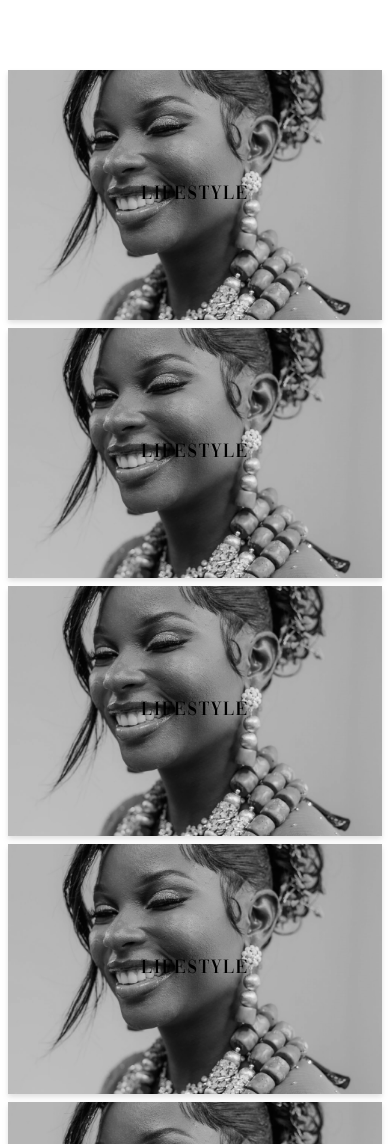
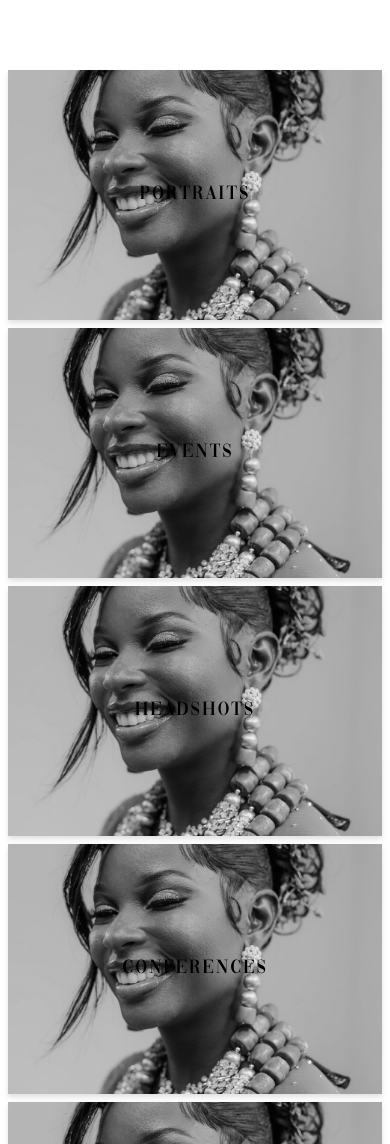
Before and after one commit to HenryAgu/Oba-Nathan, a Next.js app: page / in a window 390 px wide. Shown: the part 182-1326 px from the top of the page. Built offline with nearby package versions, Linux system fonts and the light colour scheme; a web font is replaced by a local one.

Commit message:
feat: refactor small screen version

```diff
--- a/src/app/page.tsx
+++ b/src/app/page.tsx
@@ -2,6 +2,39 @@ import Image from "next/image";
 import Link from "next/link";
 
 export default function Home() {
+
+  const imageCategories = [
+    {
+      title: "Portraits",
+      cover: "/images/image.webp",
+      path: "",
+    },
+    {
+      title: "Events",
+      cover: "/images/image.webp",
+      path: "",
+    },
+    {
+      title: "Headshots",
+      cover: "/images/image.webp",
+      path: "",
+    },
+    {
+      title: "Conferences",
+      cover: "/images/image.webp",
+      path: "",
+    },
+    {
+      title: "lifestyle",
+      cover: "/images/image.webp",
+      path: "",
+    },
+    {
+      title: "Weddings",
+      cover: "/images/image.webp",
+      path: "",
+    },
+  ];
   return (
     <main className="container mx-auto">
       <header className="flex flex-col gap-y-2 items-center justify-center py-14 pb-24">
@@ -9,7 +42,10 @@ export default function Home() {
           oba nathan
         </h1>
         <div className="flex items-center gap-x-4">
-          <Link href="https://x.com/Oba__Nathan?t=GblSQE7bfeLs3f3i9mrLPQ&s=09" target="_blank">
+          <Link
+            href="https://x.com/Oba__Nathan?t=GblSQE7bfeLs3f3i9mrLPQ&s=09"
+            target="_blank"
+          >
             <Image
               src="/images/x.png"
               alt="x-icon"
@@ -27,7 +63,10 @@ export default function Home() {
               className="grayscale-0"
             />
           </Link>
-          <Link href="https://www.instagram.com/oba_nathan?igsh=MTVsNms3Ync0MTcw" target="_blank">
+          <Link
+            href="https://www.instagram.com/oba_nathan?igsh=MTVsNms3Ync0MTcw"
+            target="_blank"
+          >
             <Image
               src="/images/instagram.png"
               alt="instagram-icon"
@@ -36,7 +75,10 @@ export default function Home() {
               className="grayscale-0"
             />
           </Link>
-          <Link href="https://www.instagram.com/oba_nathan?igsh=MTVsNms3Ync0MTcw" target="_blank">
+          <Link
+            href="https://www.instagram.com/oba_nathan?igsh=MTVsNms3Ync0MTcw"
+            target="_blank"
+          >
             <Image
               src="/images/behance.png"
               alt="behance-icon"
@@ -50,75 +92,69 @@ export default function Home() {
       {/* Big screen version */}
       <section className="hidden md:flex xl:flex flex-col gap-y-2 pb-24">
         <div className="flex gap-2">
-          <div className="md:basis-[60%] xl:basis-[65%] flex items-center justify-center drop-shadow-md bg-[url('/images/image.webp')] bg-cover bg-center bg-no-repeat object-fill md:h-[450px] xl:h-[650px] grayscale hover:grayscale-0 transition duration-300 ease-in-out">
+          <Link href="" className="md:basis-[60%] xl:basis-[65%]">
+            <div className="w-full flex items-center justify-center drop-shadow-md bg-[url('/images/image.webp')] bg-cover bg-center bg-no-repeat object-fill md:h-[450px] xl:h-[650px] grayscale hover:grayscale-0 transition duration-300 ease-in-out">
               <p className="font-vogue uppercase text-xl font-semibold tracking-widest">
                 Lifestyle
               </p>
             </div>
-          <div className="md:basis-[40%] xl:basis-[35%] flex items-center justify-center drop-shadow-md bg-[url('/images/image.webp')] bg-cover bg-center bg-no-repeat object-fill md:h-[450px] xl:h-[650px] grayscale hover:grayscale-0 transition duration-300 ease-in-out">
+          </Link>
+          <Link href="" className="md:basis-[40%] xl:basis-[35%]">
+            <div className="w-full flex items-center justify-center drop-shadow-md bg-[url('/images/image.webp')] bg-cover bg-center bg-no-repeat object-fill md:h-[450px] xl:h-[650px] grayscale hover:grayscale-0 transition duration-300 ease-in-out">
               <p className="font-vogue uppercase text-xl font-semibold tracking-widest">
                 Lifestyle
               </p>
             </div>
+          </Link>
         </div>
         <div className="flex gap-2">
-          <div className="md:basis-[40%] basis-[35%] flex items-center justify-center drop-shadow-md bg-[url('/images/image.webp')] bg-cover bg-center bg-no-repeat object-fill md:h-[450px] h-[650px] grayscale hover:grayscale-0 transition duration-300 ease-in-out">
+          <Link href="" className="md:basis-[40%] basis-[35%]">
+            <div className="w-full flex items-center justify-center drop-shadow-md bg-[url('/images/image.webp')] bg-cover bg-center bg-no-repeat object-fill md:h-[450px] h-[650px] grayscale hover:grayscale-0 transition duration-300 ease-in-out">
               <p className="font-vogue uppercase text-xl font-semibold tracking-widest">
                 Lifestyle
               </p>
             </div>
-          <div className="md:basis-[60%] basis-[65%] flex items-center justify-center drop-shadow-md bg-[url('/images/image.webp')] bg-cover bg-center bg-no-repeat object-fill md:h-[450px] h-[650px] grayscale hover:grayscale-0 transition duration-300 ease-in-out">
+          </Link>
+          <Link href="" className="md:basis-[60%] basis-[65%]">
+            <div className="w-full flex items-center justify-center drop-shadow-md bg-[url('/images/image.webp')] bg-cover bg-center bg-no-repeat object-fill md:h-[450px] h-[650px] grayscale hover:grayscale-0 transition duration-300 ease-in-out">
               <p className="font-vogue uppercase text-xl font-semibold tracking-widest">
                 Lifestyle
               </p>
             </div>
+          </Link>
         </div>
         <div className="flex gap-2">
-          <div className="md:basis-[60%] basis-[65%] flex items-center justify-center drop-shadow-md bg-[url('/images/image.webp')] bg-cover bg-center bg-no-repeat object-fill md:h-[450px] h-[650px] grayscale hover:grayscale-0 transition duration-300 ease-in-out">
+          <Link href="" className="md:basis-[60%] basis-[65%]">
+            <div className="w-full flex items-center justify-center drop-shadow-md bg-[url('/images/image.webp')] bg-cover bg-center bg-no-repeat object-fill md:h-[450px] h-[650px] grayscale hover:grayscale-0 transition duration-300 ease-in-out">
               <p className="font-vogue uppercase text-xl font-semibold tracking-widest">
                 Lifestyle
               </p>
             </div>
-          <div className="md:basis-[40%] basis-[35%] flex items-center justify-center drop-shadow-md bg-[url('/images/image.webp')] bg-cover bg-center bg-no-repeat object-fill md:h-[450px] h-[650px] grayscale hover:grayscale-0 transition duration-300 ease-in-out">
+          </Link>
+          <Link href="" className="md:basis-[40%] basis-[35%]">
+            <div className="w-full flex items-center justify-center drop-shadow-md bg-[url('/images/image.webp')] bg-cover bg-center bg-no-repeat object-fill md:h-[450px] h-[650px] grayscale hover:grayscale-0 transition duration-300 ease-in-out">
               <p className="font-vogue uppercase text-xl font-semibold tracking-widest">
                 Lifestyle
               </p>
             </div>
+          </Link>
         </div>
       </section>
 
       {/* Small screen version */}
       <section className="flex flex-col gap-y-2 md:hidden lg:hidden xl:hidden w-full px-2 pb-24">
-        <div className="flex items-center justify-center drop-shadow-md grayscale bg-[url('/images/image.webp')] bg-cover bg-center bg-no-repeat object-fill h-[250px] w-full hover:grayscale-0 transition duration-300 ease-in-out">
+        {imageCategories.map((category) => (
+          <Link href={category.path}>
+            <div
+              className={`flex items-center justify-center drop-shadow-md grayscale bg-cover bg-center bg-no-repeat object-fill h-[250px] w-full hover:grayscale-0 transition duration-300 ease-in-out`}
+              style={{ backgroundImage: `url(${category.cover})` }}
+            >
               <p className="font-vogue uppercase text-xl font-semibold tracking-widest">
-            Lifestyle
+                {category.title}
               </p>
             </div>
-        <div className="flex items-center justify-center drop-shadow-md grayscale bg-[url('/images/image.webp')] bg-cover bg-center bg-no-repeat object-fill h-[250px] w-full hover:grayscale-0 transition duration-300 ease-in-out">
-          <p className="font-vogue uppercase text-xl font-semibold tracking-widest">
-            Lifestyle
-          </p>
-        </div>
-        <div className="flex items-center justify-center drop-shadow-md grayscale bg-[url('/images/image.webp')] bg-cover bg-center bg-no-repeat object-fill h-[250px] w-full hover:grayscale-0 transition duration-300 ease-in-out">
-          <p className="font-vogue uppercase text-xl font-semibold tracking-widest">
-            Lifestyle
-          </p>
-        </div>
-        <div className="flex items-center justify-center drop-shadow-md grayscale bg-[url('/images/image.webp')] bg-cover bg-center bg-no-repeat object-fill h-[250px] w-full hover:grayscale-0 transition duration-300 ease-in-out">
-          <p className="font-vogue uppercase text-xl font-semibold tracking-widest">
-            Lifestyle
-          </p>
-        </div>
-        <div className="flex items-center justify-center drop-shadow-md grayscale bg-[url('/images/image.webp')] bg-cover bg-center bg-no-repeat object-fill h-[250px] w-full hover:grayscale-0 transition duration-300 ease-in-out">
-          <p className="font-vogue uppercase text-xl font-semibold tracking-widest">
-            Lifestyle
-          </p>
-        </div>
-        <div className="flex items-center justify-center drop-shadow-md grayscale bg-[url('/images/image.webp')] bg-cover bg-center bg-no-repeat object-fill h-[250px] w-full hover:grayscale-0 transition duration-300 ease-in-out">
-          <p className="font-vogue uppercase text-xl font-semibold tracking-widest">
-            Lifestyle
-          </p>
-        </div>
+          </Link>
+        ))}
       </section>
     </main>
   );
```
Lines whose indentation alone changed are shown as unchanged.
